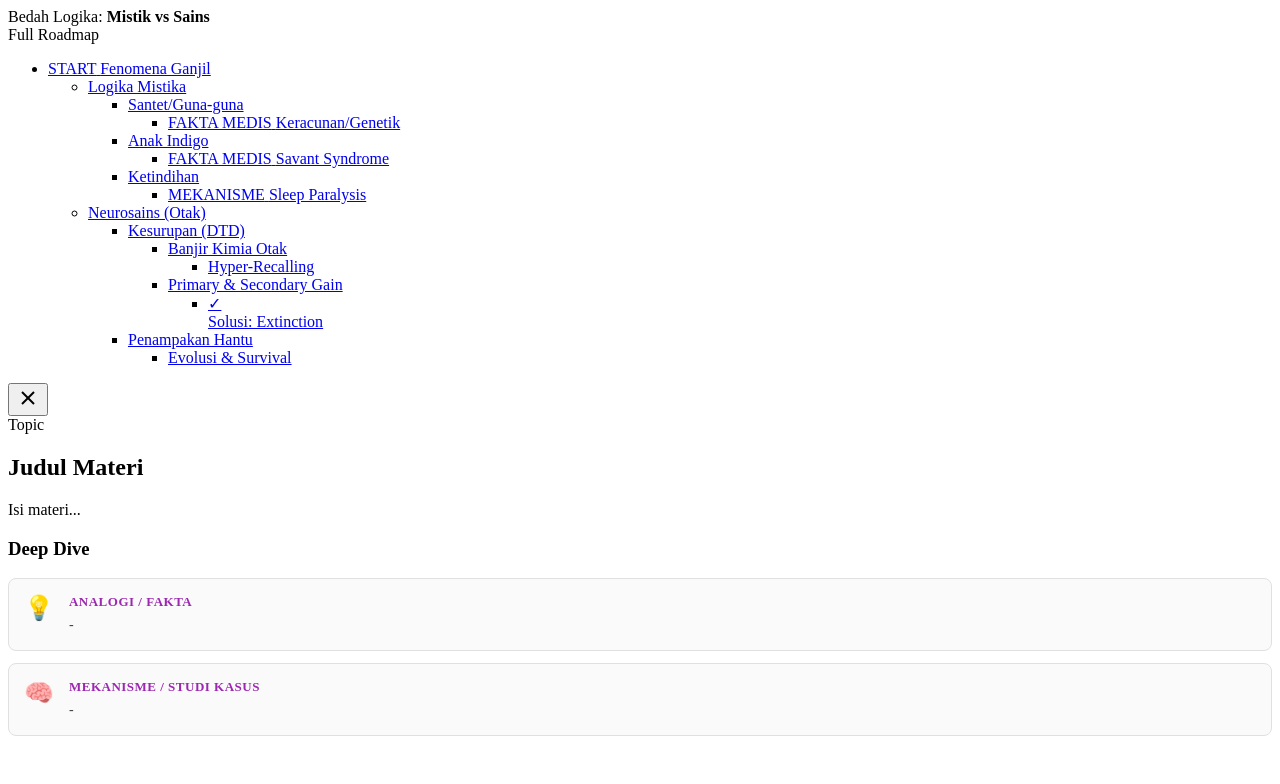
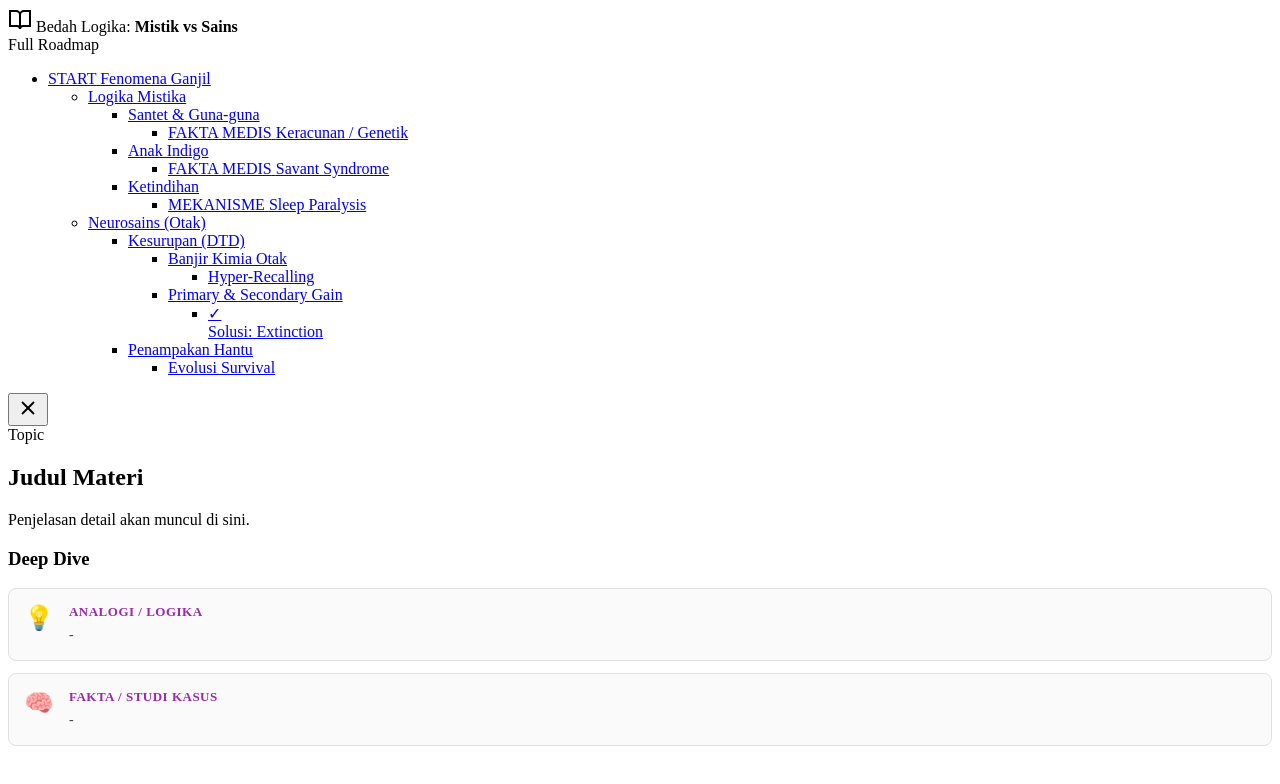
Before and after one commit to dartosugiarto/santet, a plain HTML site: page index.html in a window 1280 px wide. Drawn offline with Linux system fonts and the light colour scheme.

Commit message:
Update index.html

```diff
--- a/index.html
+++ b/index.html
@@ -3,20 +3,24 @@
 <head>
     <meta charset="UTF-8">
     <meta name="viewport" content="width=device-width, initial-scale=1.0">
-    <title>Roadmap: Logika Kesurupan & Mistik</title>
+    <title>Roadmap: Logika Mistika vs Sains</title>
     <link rel="stylesheet" href="style.css">
+    <link rel="preconnect" href="https://fonts.googleapis.com">
+    <link rel="preconnect" href="https://fonts.gstatic.com" crossorigin>
     <link href="https://fonts.googleapis.com/css2?family=Inter:wght@400;500;600;700&family=Fira+Code:wght@400;500&display=swap" rel="stylesheet">
 </head>
 <body>
 
     <nav class="top-nav">
         <div class="brand">
+            <svg width="24" height="24" viewBox="0 0 24 24" fill="none" stroke="currentColor" stroke-width="2" class="brand-icon"><path d="M2 3h6a4 4 0 0 1 4 4v14a3 3 0 0 0-3-3H2z"></path><path d="M22 3h-6a4 4 0 0 0-4 4v14a3 3 0 0 1 3-3h7z"></path></svg>
             <span class="brand-text">Bedah Logika: <strong>Mistik vs Sains</strong></span>
         </div>
         <div class="status-badge">Full Roadmap</div>
     </nav>
 
     <main class="roadmap-container">
+
         <div class="diagram-canvas">
             <div class="tree">
                 <ul>
@@ -26,6 +30,7 @@
                             <span class="title">Fenomena Ganjil</span>
                         </a>
                         <ul>
+
                             <li>
                                 <a href="#" class="node-card gray" onclick="openDrawer('mistik_root', event)">
                                     <span class="title">Logika Mistika</span>
@@ -33,17 +38,18 @@
                                 <ul>
                                     <li>
                                         <a href="#" class="node-card gray" onclick="openDrawer('santet', event)">
-                                            <span class="title">Santet/Guna-guna</span>
+                                            <span class="title">Santet & Guna-guna</span>
                                         </a>
                                         <ul>
                                             <li>
                                                 <a href="#" class="node-card purple" onclick="openDrawer('santet_medis', event)">
                                                     <span class="label">FAKTA MEDIS</span>
-                                                    <span class="title">Keracunan/Genetik</span>
+                                                    <span class="title">Keracunan / Genetik</span>
                                                 </a>
                                             </li>
                                         </ul>
                                     </li>
+
                                     <li>
                                         <a href="#" class="node-card gray" onclick="openDrawer('indigo', event)">
                                             <span class="title">Anak Indigo</span>
@@ -57,6 +63,7 @@
                                             </li>
                                         </ul>
                                     </li>
+
                                     <li>
                                         <a href="#" class="node-card gray" onclick="openDrawer('ketindihan', event)">
                                             <span class="title">Ketindihan</span>
@@ -118,13 +125,15 @@
                                         <ul>
                                             <li>
                                                 <a href="#" class="node-card purple" onclick="openDrawer('evolusi', event)">
-                                                    <span class="title">Evolusi & Survival</span>
+                                                    <span class="title">Evolusi Survival</span>
                                                 </a>
                                             </li>
                                         </ul>
                                     </li>
+
                                 </ul>
                             </li>
+
                         </ul>
                     </li>
                 </ul>
@@ -135,25 +144,30 @@
             <button class="close-btn" onclick="closeDrawer()">
                 <svg width="24" height="24" viewBox="0 0 24 24" fill="none" stroke="currentColor" stroke-width="2"><line x1="18" y1="6" x2="6" y2="18"></line><line x1="6" y1="6" x2="18" y2="18"></line></svg>
             </button>
+
             <div class="drawer-header">
                 <span class="topic-badge" id="panelCategory">Topic</span>
                 <h2 id="panelTitle">Judul Materi</h2>
             </div>
+
             <div class="drawer-content">
-                <p id="panelText" class="main-desc">Isi materi...</p>
+                <p id="panelText" class="main-desc">Penjelasan detail akan muncul di sini.</p>
+
                 <div class="resources">
                     <h3>Deep Dive</h3>
+
                     <div class="res-item">
                         <span class="res-icon">💡</span>
                         <div class="res-info">
-                            <strong>Analogi / Fakta</strong>
+                            <strong>Analogi / Logika</strong>
                             <span id="panelAnalogy">-</span>
                         </div>
                     </div>
+
                     <div class="res-item">
                         <span class="res-icon">🧠</span>
                         <div class="res-info">
-                            <strong>Mekanisme / Studi Kasus</strong>
+                            <strong>Fakta / Studi Kasus</strong>
                             <span id="panelCase">-</span>
                         </div>
                     </div>
@@ -162,6 +176,7 @@
         </aside>
 
         <div class="overlay" id="drawerOverlay" onclick="closeDrawer()"></div>
+
     </main>
 
     <script src="script.js"></script>
```
